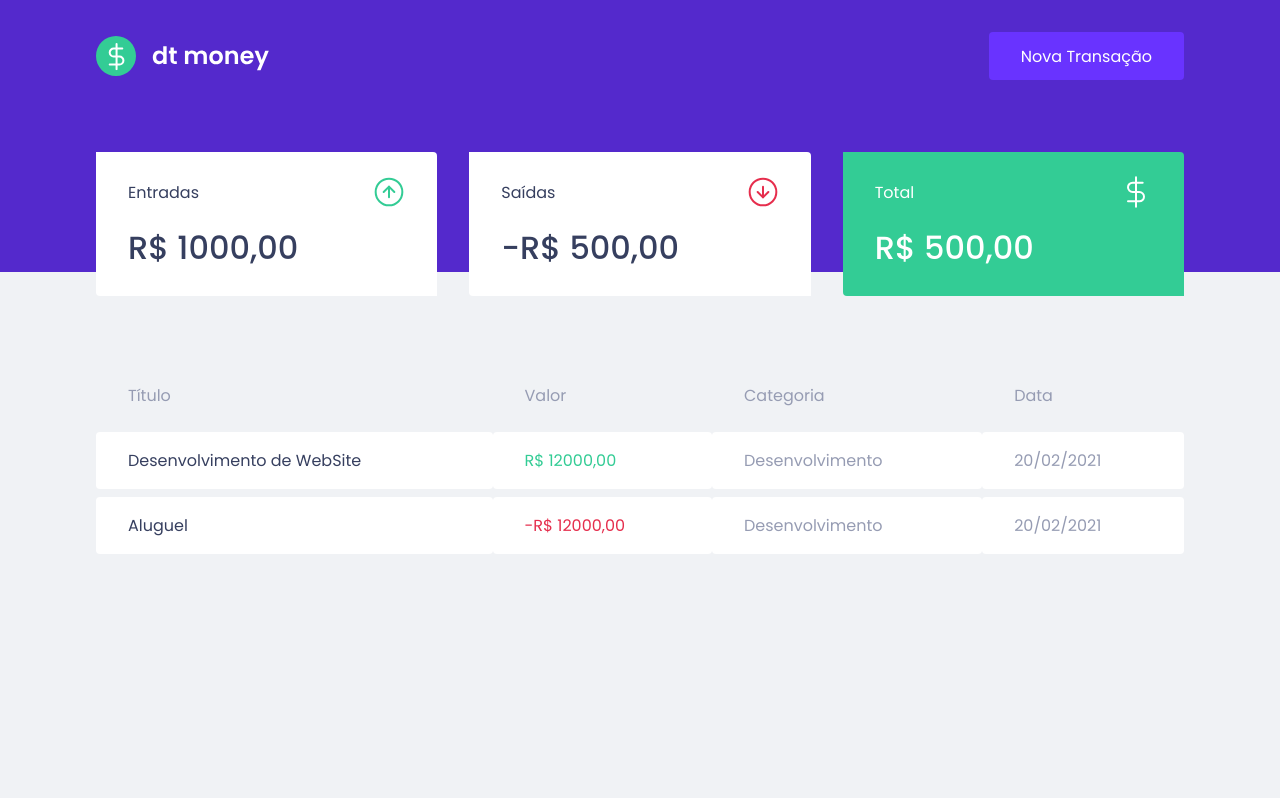
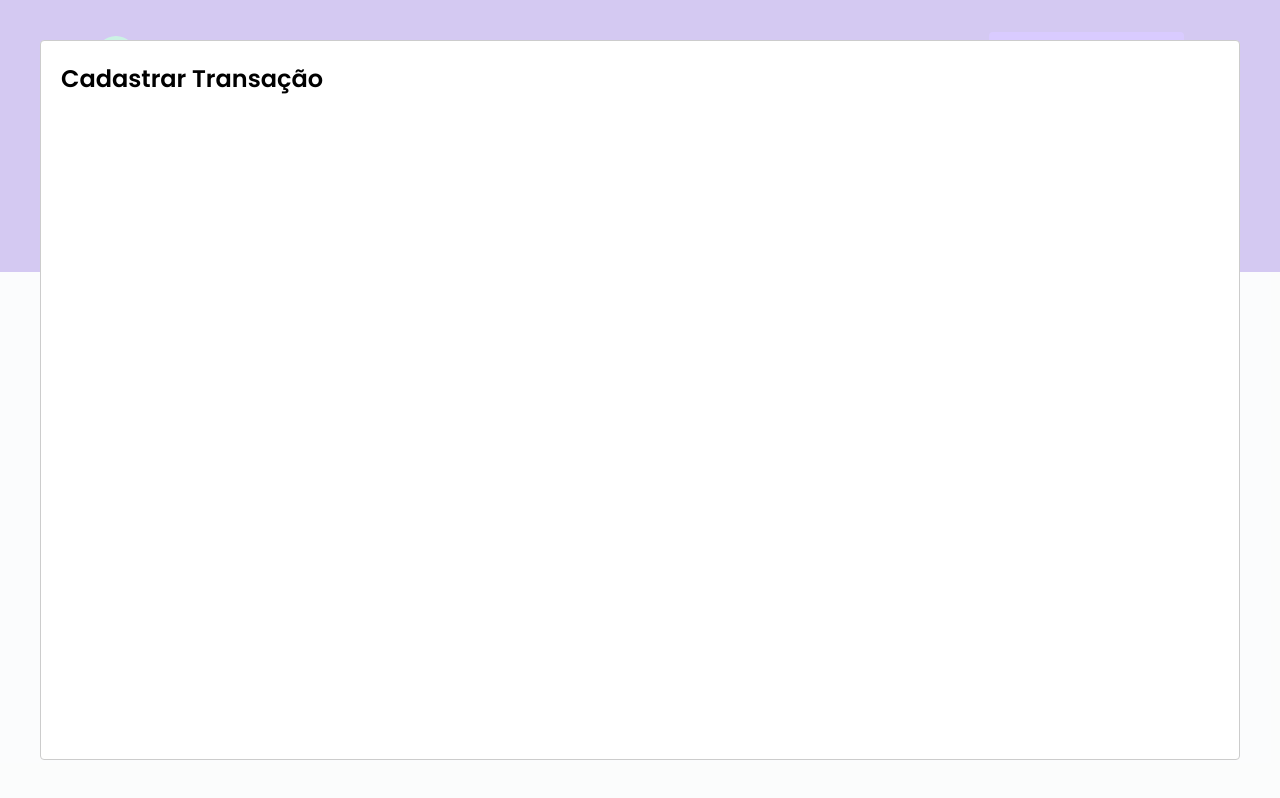
Before and after one commit to Masaiha/Rocketseat-dtMoney, a React (Create React App) app: page / in a window 1280 px wide. Both pictures are taken after a click on the button "Nova Transação". Built offline with nearby package versions, Linux system fonts and the light colour scheme; no server answers; what miragejs would draw is missing.

Commit message:
iniciando instalação, configuração e ajustes iniciais no modal

```diff
--- a/package.json
+++ b/package.json
@@ -7,6 +7,7 @@
     "miragejs": "^0.1.43",
     "react": "^17.0.2",
     "react-dom": "^17.0.2",
+    "react-modal": "^3.14.4",
     "react-scripts": "5.0.0",
     "styled-components": "^5.3.3",
     "typescript": "^4.4.2",
@@ -20,6 +21,7 @@
     "@types/node": "^16.7.13",
     "@types/react": "^17.0.20",
     "@types/react-dom": "^17.0.9",
+    "@types/react-modal": "^3.13.1",
     "@types/styled-components": "^5.1.23"
   },
   "scripts": {
--- a/src/App.tsx
+++ b/src/App.tsx
@@ -1,12 +1,35 @@
 import { Dashboard } from "./components/Dashboard";
 import { Header } from "./components/Header";
 import { GlobalStyle } from "./styles/global";
+import Modal from 'react-modal';
+import { useState } from "react";
+
+Modal.setAppElement('#root');
 
 export function App() {
+
+  const [isNewTransactionModalOpen,  setIsNewTransactionModalOpen] = useState(false);
+
+  function handleOpenNewTransactionModal(){
+        setIsNewTransactionModalOpen(true);
+  }
+
+  function handleCloseNewTransactionModal(){
+        setIsNewTransactionModalOpen(false);
+  }
+
   return (
     <>
-      <Header />
+      <Header onOpenNewTransactionModal={handleOpenNewTransactionModal}/>
       <Dashboard />
+
+      <Modal
+            isOpen={isNewTransactionModalOpen}
+            onRequestClose={handleCloseNewTransactionModal}
+      >
+            <h2>Cadastrar Transação</h2>
+      </Modal>
+
       <GlobalStyle />
     </>
   );
--- a/src/components/Header/index.tsx
+++ b/src/components/Header/index.tsx
@@ -1,18 +1,25 @@
+import { useState } from 'react';
+import Modal from 'react-modal';
 import logo from '../../assets/logo.svg';
 import { Container, Content } from './styles';
 
+interface HeaderProps {
+      onOpenNewTransactionModal: () => void;
+}
 
-export function Header(){
+export function Header({ onOpenNewTransactionModal }: HeaderProps){
+
  return (
        <header>
            <Container>
                   <Content>
                   <img src={logo} alt="dt money" />
-                  <button type="button">
+                  <button type="button" onClick={onOpenNewTransactionModal}>
                         Nova Transação
                   </button>
                   </Content>
+
+
            </Container>
        </header>
- )
-}
+ ) }
```
Also changed, not shown: 1 other file (tests, documents, lock files or other folders).
